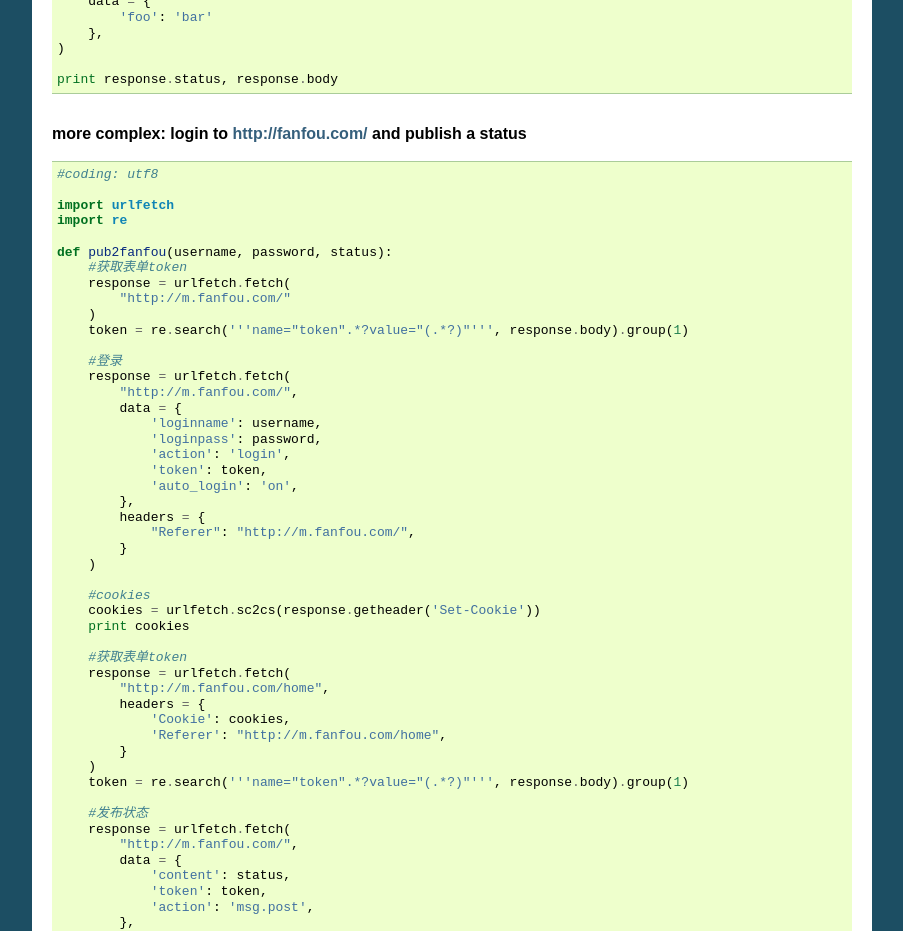
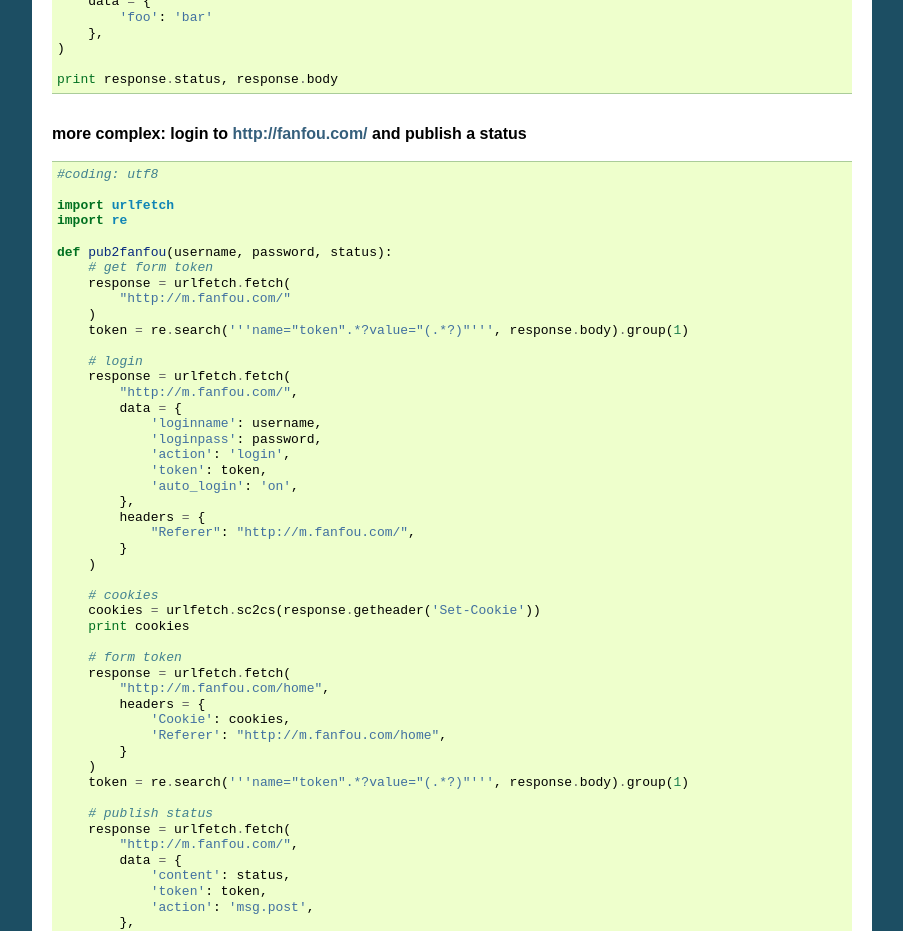
Before and after one commit to ifduyue/urlfetch, a Sphinx documentation site: the page built from doc/index.rst, in a window 1280 px wide and 1400 px high, scrolled down 1380 px. Shown: the top 931 px of the window, without its empty margins (198-1101 px from the left). Built offline with Sphinx 7.4.7, drawn with Linux system fonts in a browser that asks for light colours.

Commit message:
update doc

```diff
--- a/doc/index.rst
+++ b/doc/index.rst
@@ -104,13 +104,13 @@
     import re
 
     def pub2fanfou(username, password, status):
-        #获取表单token
+        # get form token
         response = urlfetch.fetch(
             "http://m.fanfou.com/"
         )
         token = re.search('''name="token".*?value="(.*?)"''', response.body).group(1)
 
-        #登录
+        # login
         response = urlfetch.fetch(
             "http://m.fanfou.com/",
             data = {
@@ -125,11 +125,11 @@
             }
         )
 
-        #cookies
+        # cookies
         cookies = urlfetch.sc2cs(response.getheader('Set-Cookie'))
         print cookies
 
-        #获取表单token
+        # form token
         response = urlfetch.fetch(
             "http://m.fanfou.com/home",
             headers = {
@@ -139,7 +139,7 @@
         )
         token = re.search('''name="token".*?value="(.*?)"''', response.body).group(1)
 
-        #发布状态
+        # publish status
         response = urlfetch.fetch(
             "http://m.fanfou.com/",
             data = {
```
